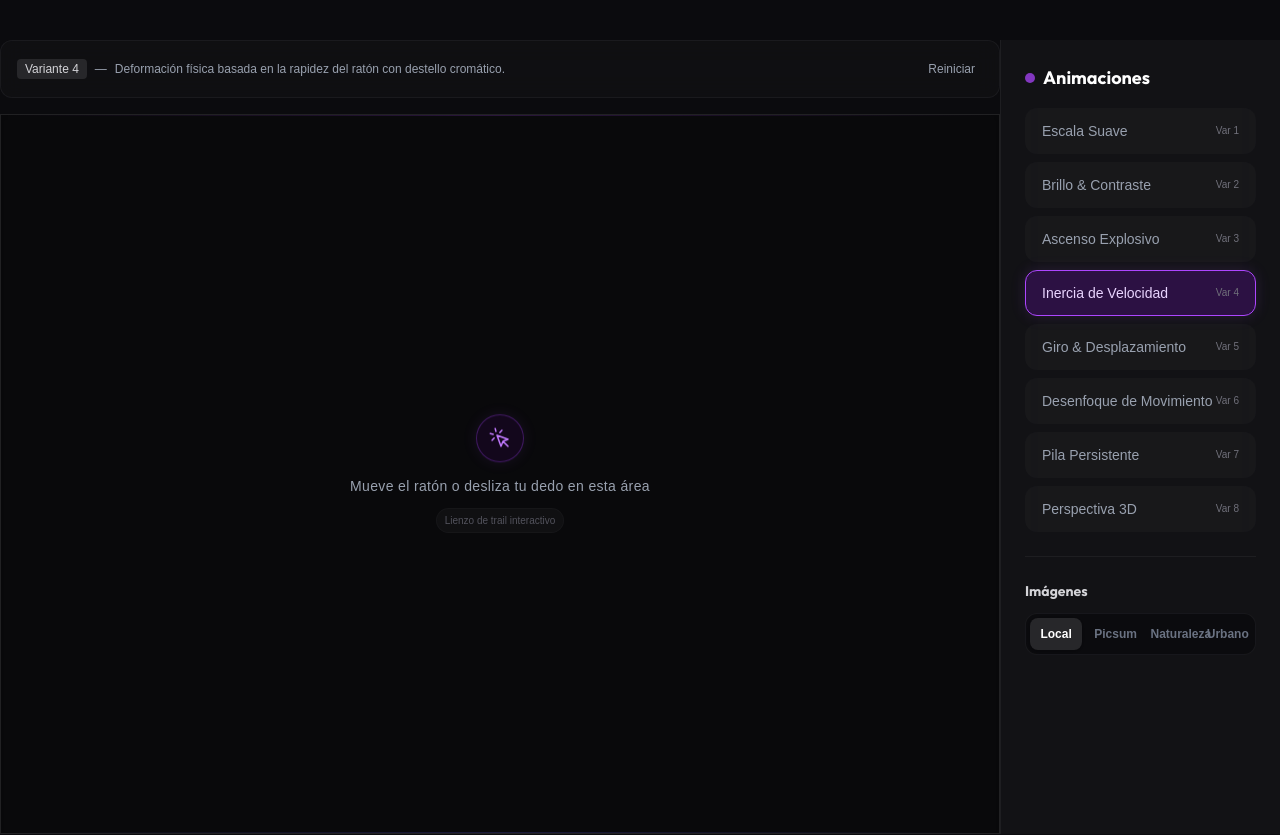
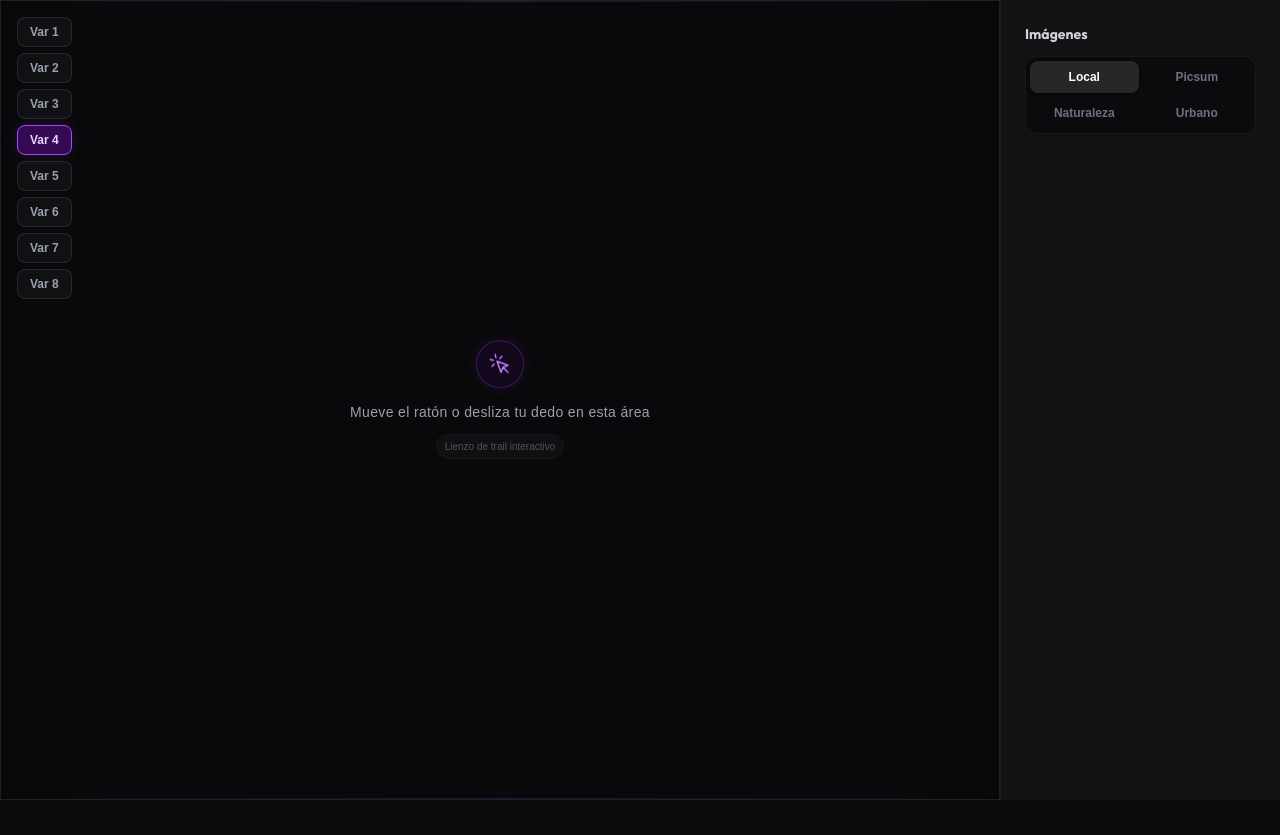
Before and after one commit to sebastianvasquezechavarria1234/image-trail, a React (Vite) app: page / in a window 1280 px wide. Shown: the top 835 px of the page. Built offline with nearby package versions, Linux system fonts and the light colour scheme.

Commit message:
Feat: move variant buttons inside image container, set height to 100vh

```diff
--- a/src/App.jsx
+++ b/src/App.jsx
@@ -88,34 +88,16 @@ function App() {
   const activeCategory = IMAGE_CATEGORIES[category] || IMAGE_CATEGORIES.picsum;
 
   return (
-    <div className="min-h-screen w-full grid-bg flex flex-col py-10 select-none">
+    <div className="min-h-screen w-full grid-bg flex flex-col select-none">
 
 
       {/* Main Grid */}
       <div className="w-full grid grid-cols-1 lg:grid-cols-[1fr_280px]">
 
         {/* Play Area */}
-        <div className="flex flex-col gap-4">
-          <div className="bg-zinc-900/40 backdrop-blur-md border border-zinc-800/50 p-4 rounded-xl flex items-center justify-between text-xs text-gray-400">
-            <div className="flex items-center gap-2">
-              <span className="px-2 py-0.5 rounded bg-zinc-800 text-zinc-300 font-mono">Variante {variant}</span>
-              <span>—</span>
-              <span>{VARIANTS.find(v => v.id === variant)?.desc}</span>
-            </div>
-            <button
-              onClick={() => {
-                const temp = variant;
-                setVariant(0);
-                setTimeout(() => setVariant(temp), 50);
-              }}
-              className="hover:text-purple-400 transition-colors cursor-pointer px-2 py-1 rounded hover:bg-zinc-800/50"
-            >
-              Reiniciar
-            </button>
-          </div>
-
+        <div className="flex flex-col">
           <div
-            className="relative h-[calc(100vh-5rem)] w-full bg-zinc-950/80 border border-zinc-800/80 shadow-inner overflow-hidden cursor-crosshair group flex items-center justify-center"
+            className="relative h-screen w-full bg-zinc-950/80 border border-zinc-800/80 shadow-inner overflow-hidden cursor-crosshair group"
           >
             {variant !== 0 && (
               <ImageTrail
@@ -124,6 +106,23 @@ function App() {
                 variant={variant}
               />
             )}
+
+            {/* Variant selector overlay */}
+            <div className="absolute left-4 top-4 z-[200] flex flex-col gap-1.5">
+              {VARIANTS.map((v) => (
+                <button
+                  key={v.id}
+                  onClick={() => setVariant(v.id)}
+                  className={`px-3 py-1.5 rounded-lg text-xs font-semibold transition-all duration-200 border ${
+                    variant === v.id
+                      ? 'bg-purple-600/30 border-purple-500 text-purple-200 shadow-[0_0_15px_rgba(168,85,247,0.15)]'
+                      : 'bg-zinc-900/60 border-zinc-700/50 text-gray-400 hover:bg-zinc-800/80 hover:text-white'
+                  }`}
+                >
+                  Var {v.id}
+                </button>
+              ))}
+            </div>
 
             <div className="absolute inset-0 pointer-events-none flex flex-col items-center justify-center gap-3 transition-opacity duration-500 group-hover:opacity-0">
               <div className="w-12 h-12 rounded-full border border-purple-500/30 bg-purple-950/20 flex items-center justify-center animate-bounce shadow-[0_0_15px_rgba(168,85,247,0.1)]">
@@ -145,37 +144,10 @@ function App() {
         </div>
 
         {/* Sidebar Controls */}
-        <div className="h-full flex flex-col gap-6 bg-zinc-900/60 backdrop-blur-xl border-l border-zinc-800/60 p-6">
-          <div>
-            <h2 className="text-lg font-bold text-white mb-4 flex items-center gap-2">
-              <span className="inline-block w-2.5 h-2.5 rounded-full bg-purple-500 animate-pulse"></span>
-              Animaciones
-            </h2>
-            <div className="flex flex-col gap-2">
-              {VARIANTS.map((v) => (
-                <button
-                  key={v.id}
-                  onClick={() => setVariant(v.id)}
-                  className={`w-full text-left px-4 py-3 rounded-xl border text-sm font-medium transition-all duration-300 ${
-                    variant === v.id
-                      ? 'bg-purple-600/20 border-purple-500 text-purple-200 shadow-[0_0_15px_rgba(168,85,247,0.15)]'
-                      : 'bg-zinc-800/30 border-transparent text-gray-400 hover:bg-zinc-800/60 hover:text-white'
-                  }`}
-                >
-                  <div className="flex items-center justify-between">
-                    <span>{v.name}</span>
-                    <span className="text-[10px] text-zinc-500">Var {v.id}</span>
-                  </div>
-                </button>
-              ))}
-            </div>
-          </div>
-
-          <div className="h-px bg-zinc-800/60" />
-
+        <div className="h-full flex flex-col bg-zinc-900/60 backdrop-blur-xl border-l border-zinc-800/60 p-6">
           <div>
             <h3 className="text-sm font-bold text-zinc-300 mb-3">Imágenes</h3>
-            <div className="grid grid-cols-4 gap-1 bg-zinc-950/60 p-1 rounded-xl border border-zinc-800/50">
+            <div className="grid grid-cols-2 gap-1 bg-zinc-950/60 p-1 rounded-xl border border-zinc-800/50">
               {Object.keys(IMAGE_CATEGORIES).map((key) => (
                 <button
                   key={key}
```
